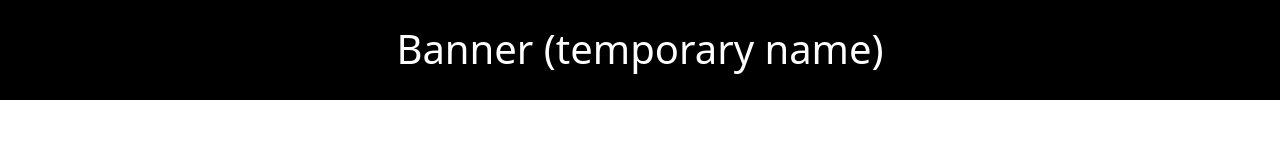
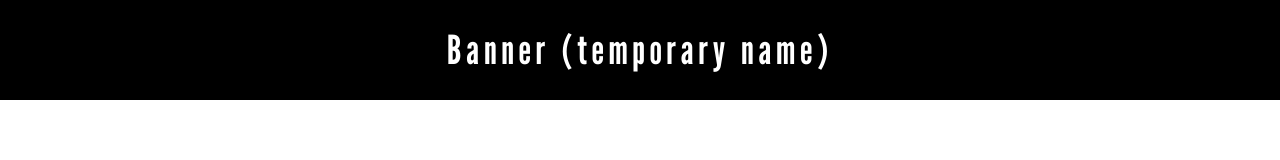
Before and after one commit to benzed3/TheoSite, a plain HTML site: page index.html in a window 1280 px wide. Drawn offline with nearby package versions, Linux system fonts and the light colour scheme.

Commit message:
changing font stying in header

```diff
--- a/index.html
+++ b/index.html
@@ -8,6 +8,9 @@
     <link href="https://cdn.jsdelivr.net/npm/bootstrap@5.1.3/dist/css/bootstrap.min.css" rel="stylesheet"
         integrity="sha384-1BmE4kWBq78iYhFldvKuhfTAU6auU8tT94WrHftjDbrCEXSU1oBoqyl2QvZ6jIW3" crossorigin="anonymous">
     <link rel="stylesheet" type="text/css" href="style.css">
+    <link rel="preconnect" href="https://fonts.googleapis.com">
+    <link rel="preconnect" href="https://fonts.gstatic.com" crossorigin>
+    <link href="https://fonts.googleapis.com/css2?family=League+Gothic&display=swap" rel="stylesheet">
     <title>Theo Site(temporary title)</title>
 </head>
 
--- a/style.css
+++ b/style.css
@@ -9,4 +9,6 @@ header {
 h1 {
     margin: 0;
     height: 50px;
+    font-family: 'League Gothic', sans-serif;
+    letter-spacing: 5px;
 }
```
